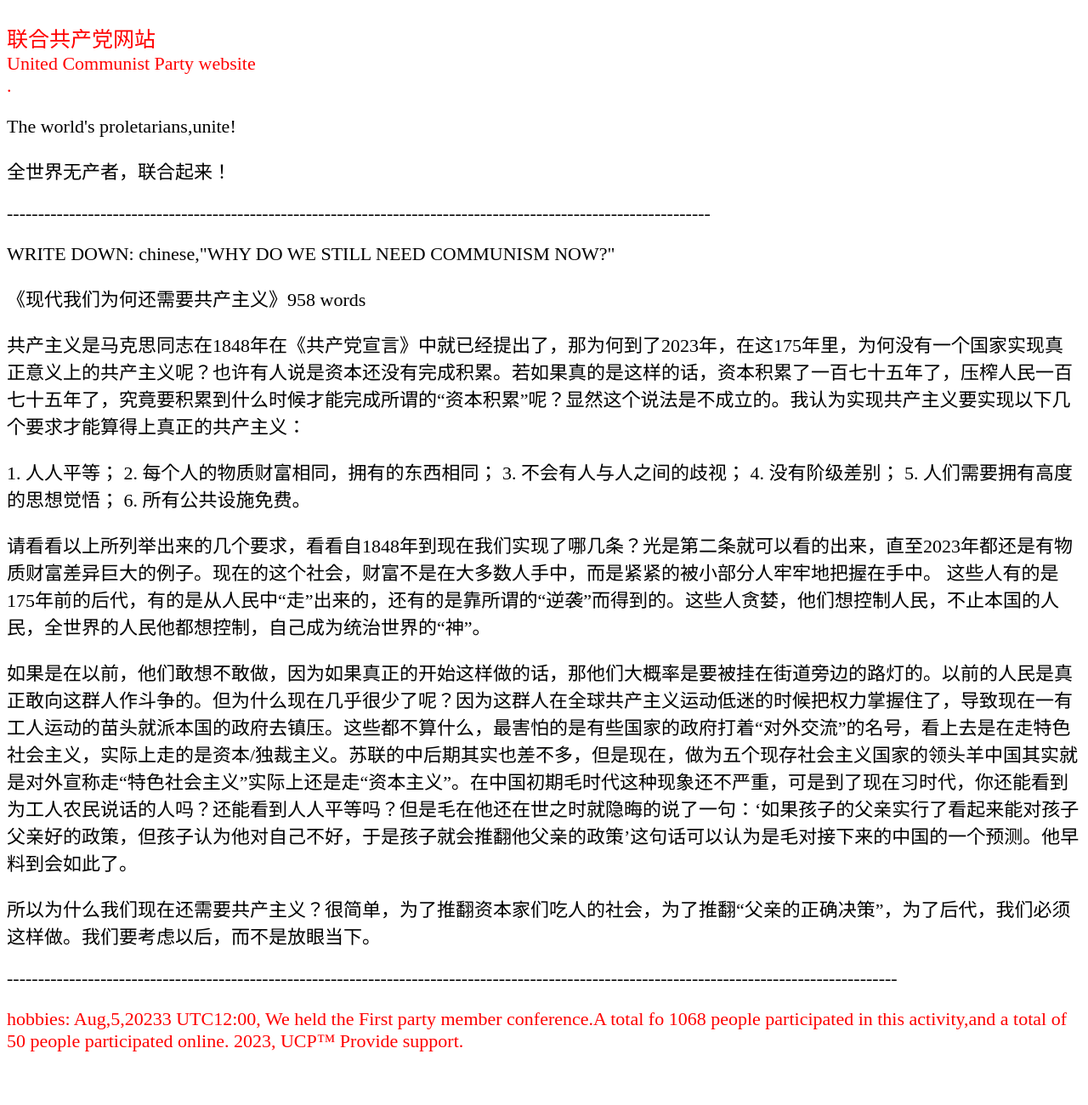
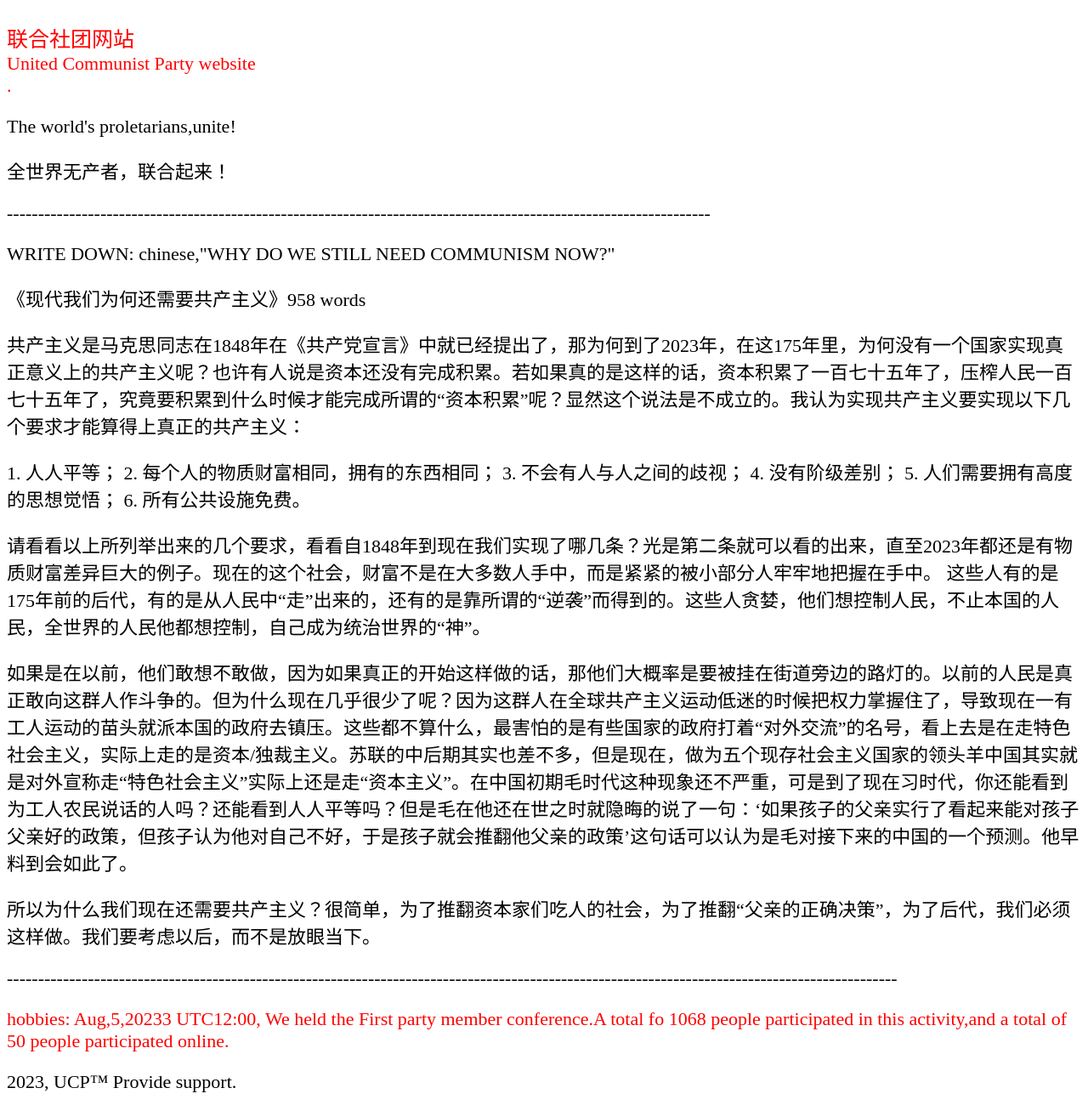
Before and after one commit to floating1003/Uinite-community-party, a plain HTML site: page index.html in a window 1280 px wide. Shown: the whole page at 85% size. Before the commit the page ends 1246 px from the top, so only its background shows below. Drawn offline with Linux system fonts and the light colour scheme.

Commit message:
Update index.html
Signed-off-by: Unite-community <119108608+floating1003@users.noreply.github.com>

```diff
--- a/index.html
+++ b/index.html
@@ -10,7 +10,7 @@
 	</style>
     </head>
 <body>
-        <div style="color: red; font-size: 25px;">联合共产党网站</div>
+        <div style="color: red; font-size: 25px;">联合社团网站</div>
 	<div style="color: red; font-size: 22px;">United Communist Party website<div>.
     </body>
 </html>
@@ -40,5 +40,5 @@ We held the First party member conference.A total fo 1068 people participated in
 50 people participated online.
 
 
-2023,
-UCP™ Provide support.
+<p>2023,
+UCP™ Provide support.</p>
```
